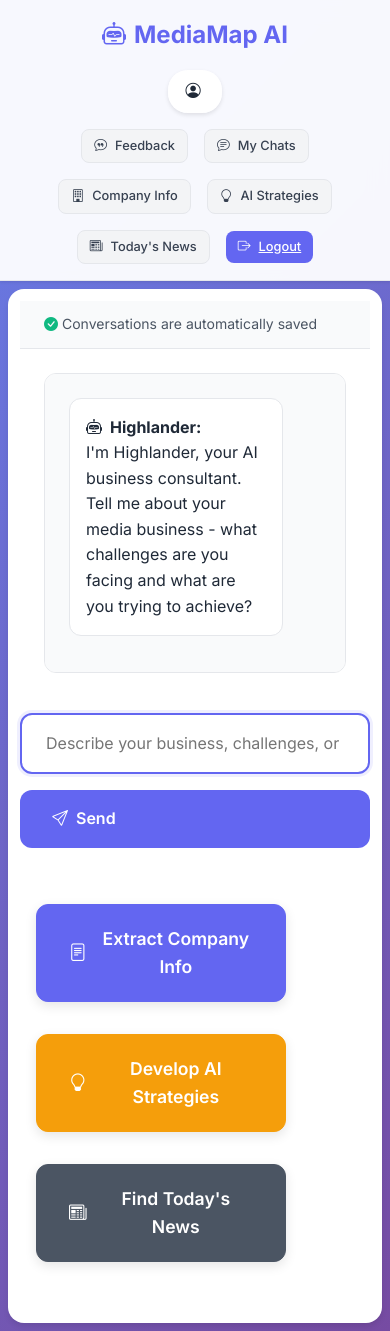
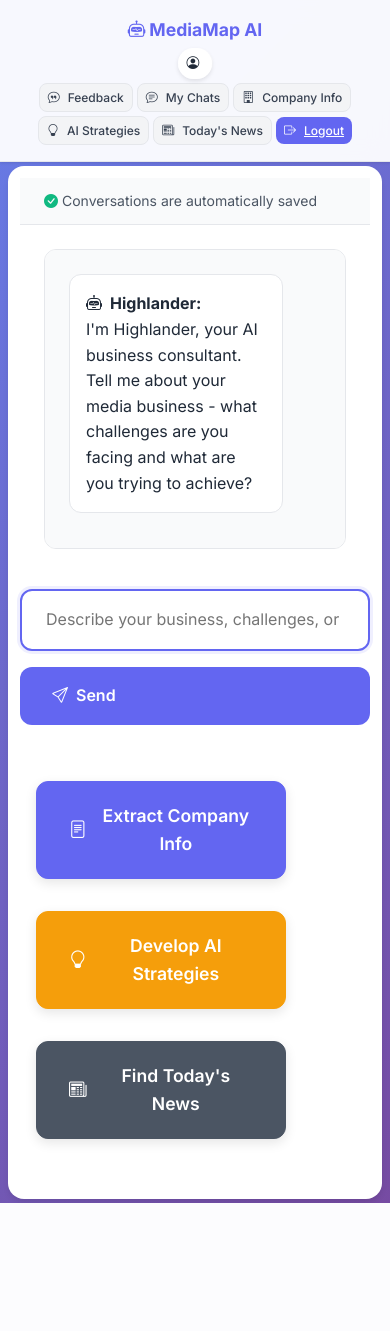
Before and after one commit to pauldevelopai/mediamap, a Python web app: template backend/templates/user_dashboard.html in a window 390 px wide. After the commit the page ends 1203 px from the top, so only its background shows below. Run offline with Jinja, Linux system fonts and the light colour scheme; the template is opened without the code that fills it, so the values that code supplies are empty.

Commit message:
Optimize mobile navigation layout for better screen space usage
- Reduce button padding and font sizes on mobile devices
- Decrease gaps between header elements for more compact layout
- Optimize brand logo and username display for smaller screens
- Improve responsive design for screens under 480px
- Make navigation buttons more space-efficient while maintaining usability

```diff
--- a/backend/templates/user_dashboard.html
+++ b/backend/templates/user_dashboard.html
@@ -75,6 +75,20 @@
             gap: 0.5rem;
         }
 
+        @media (max-width: 768px) {
+            .brand {
+                font-size: 1.25rem;
+                gap: 0.375rem;
+            }
+        }
+
+        @media (max-width: 480px) {
+            .brand {
+                font-size: 1.1rem;
+                gap: 0.25rem;
+            }
+        }
+
         .user-info {
             display: flex;
             align-items: center;
@@ -90,6 +104,20 @@
             backdrop-filter: blur(10px);
             border: 1px solid rgba(255, 255, 255, 0.3);
             box-shadow: 0 2px 4px rgba(0, 0, 0, 0.1);
+        }
+
+        @media (max-width: 768px) {
+            .username {
+                font-size: 0.85rem;
+                padding: 6px 12px;
+            }
+        }
+
+        @media (max-width: 480px) {
+            .username {
+                font-size: 0.8rem;
+                padding: 4px 8px;
+            }
         }
 
         .user-actions {
@@ -505,21 +533,29 @@
             .header-content {
                 padding: 0 1rem;
                 flex-direction: column;
-                gap: 1rem;
+                gap: 0.5rem;
             }
 
             .user-actions {
                 flex-wrap: wrap;
                 justify-content: center;
+                gap: 0.5rem;
+            }
+
+            .btn-secondary, .btn-primary {
+                padding: 0.375rem 0.75rem;
+                font-size: 0.8rem;
+                min-width: auto;
+                flex: 0 1 auto;
             }
 
             .main-container {
-                margin: 1rem auto;
+                margin: 0.5rem auto;
                 padding: 0 1rem;
             }
 
             .chat-header {
-                padding: 1.5rem;
+                padding: 1rem;
             }
 
             .chat-header h1 {
@@ -559,15 +595,27 @@
         @media (max-width: 480px) {
             .header-content {
                 padding: 0 0.5rem;
+                gap: 0.25rem;
+            }
+
+            .user-actions {
+                gap: 0.25rem;
+            }
+
+            .btn-secondary, .btn-primary {
+                padding: 0.25rem 0.5rem;
+                font-size: 0.75rem;
+                min-width: auto;
+                flex: 0 1 auto;
             }
 
             .main-container {
                 padding: 0 0.5rem;
-                margin: 0.5rem auto;
+                margin: 0.25rem auto;
             }
 
             .chat-header {
-                padding: 1rem;
+                padding: 0.75rem;
             }
 
             .chat-body {
@@ -576,11 +624,6 @@
 
             .info-card-body {
                 padding: 1rem;
-            }
-
-            .btn-secondary, .btn-primary {
-                padding: 0.375rem 0.75rem;
-                font-size: 0.8rem;
             }
         }
 
```
